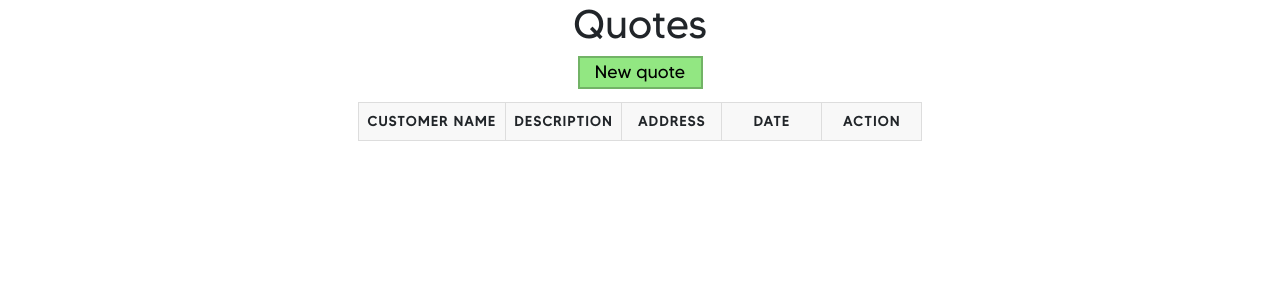
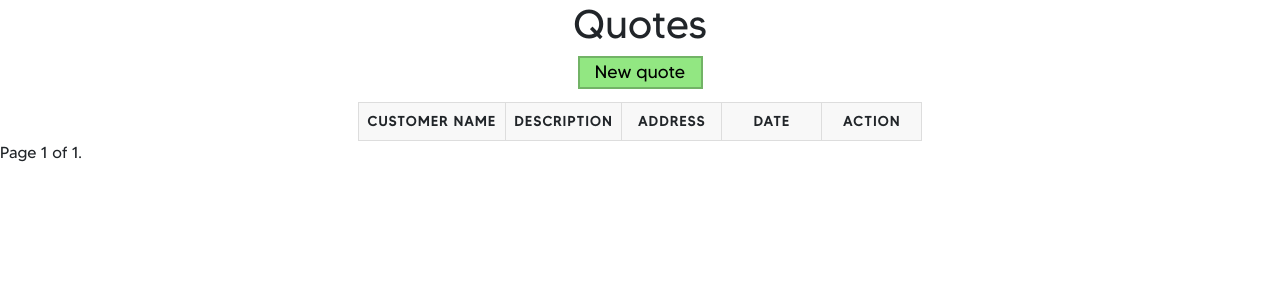
Before and after one commit to jackkeepin/Frenchay-Fencing-Management-Service, a Django app: page /quote/ in a window 1280 px wide. Shown: the part 60-360 px from the top of the page. Run offline with Django 3.2, Linux system fonts and the light colour scheme; data that the repository does not hold is empty; some libraries are stand-ins or nearby versions.

Commit message:
Implemented pagination for view all quotes

```diff
--- a/quote/templates/quote/view_quotes.html
+++ b/quote/templates/quote/view_quotes.html
@@ -28,7 +28,7 @@
         </thead>
 
         <tbody>
-        {% for quote in quotes %}
+        {% for quote in page_obj %}
 
             <tr data-href="quote-details/{{ quote.id }}">
                 <td data-label="Name">{{ quote.customer_first_name }} {{ quote.customer_last_name }}</td>
@@ -42,4 +42,22 @@
         </tbody>
     </table>
 
+    <div class="pagination">
+        <span class="step-links">
+            {% if page_obj.has_previous %}
+                <a href="?page=1">&laquo; first</a>
+                <a href="?page={{ page_obj.previous_page_number }}">previous</a>
+            {% endif %}
+
+            <span class="current">
+                Page {{ page_obj.number }} of {{ page_obj.paginator.num_pages }}.
+            </span>
+
+            {% if page_obj.has_next %}
+                <a href="?page={{ page_obj.next_page_number }}">next</a>
+                <a href="?page={{ page_obj.paginator.num_pages }}">last &raquo;</a>
+            {% endif %}
+        </span>
+    </div>
+
 {% endblock content %}
--- a/quote/views.py
+++ b/quote/views.py
@@ -2,6 +2,7 @@ from django.shortcuts import render
 from quote.models import Quote, get_all_quotes, get_single_quote, QuoteForm
 from django.views.generic import DetailView, CreateView, DeleteView
 from django.http import HttpResponse
+from django.core.paginator import Paginator
 
 test_quotes = [
     {
@@ -33,11 +34,15 @@ def view_quotes(request):
     for item in quotes:
         item['id'] = item.pop('_id')
 
-    context = {
-        'quotes': quotes
-    }
+    paginator = Paginator(quotes, 10)
+    page_number = request.GET.get('page')
+    page_obj = paginator.get_page(page_number)
 
-    return render(request, 'quote/view_quotes.html', context)
+    # context = {
+    #     'quotes': quotes
+    # }
+
+    return render(request, 'quote/view_quotes.html', {'page_obj': page_obj})
 
 
 class QuoteDetailView(DetailView):
```
